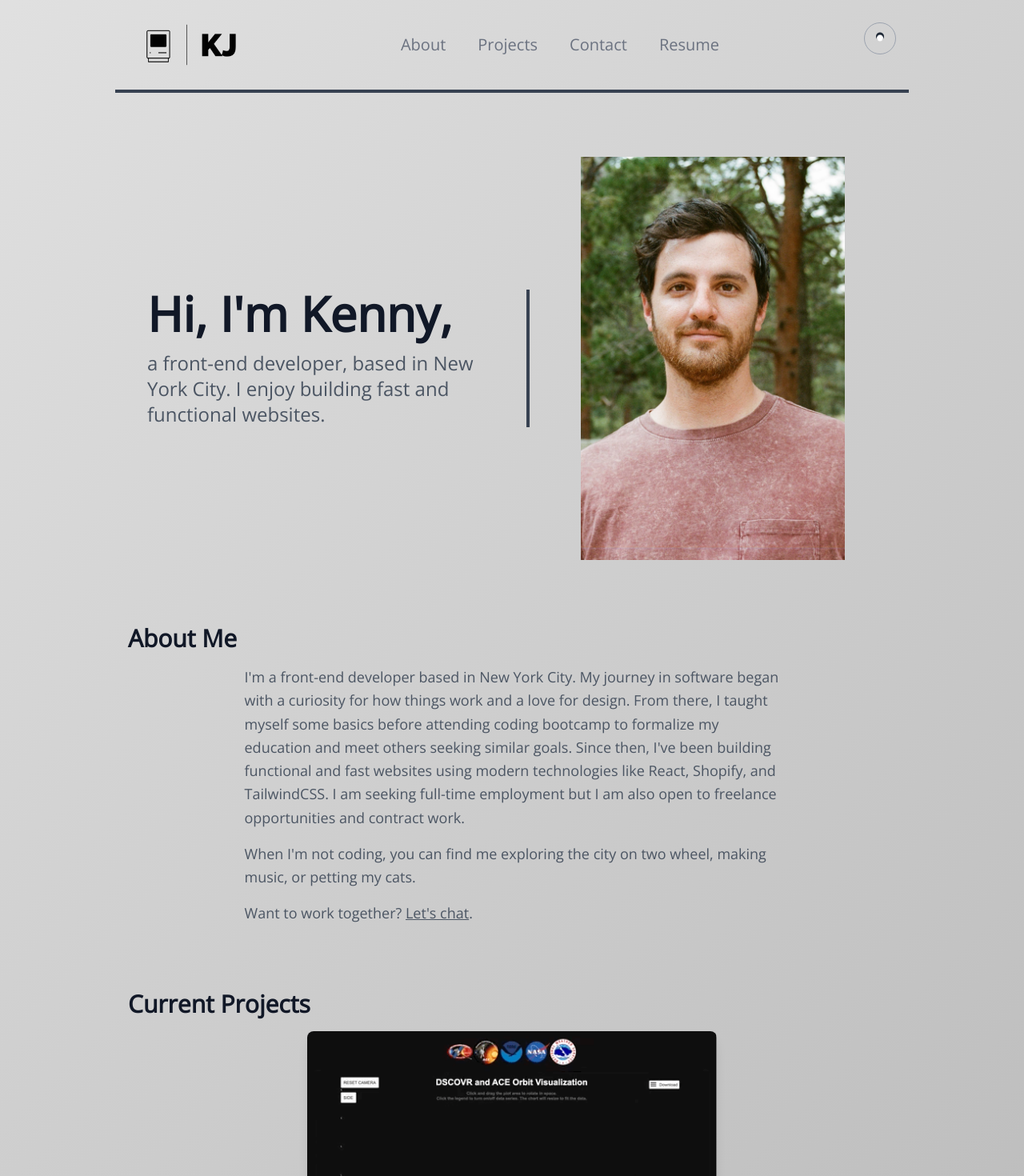
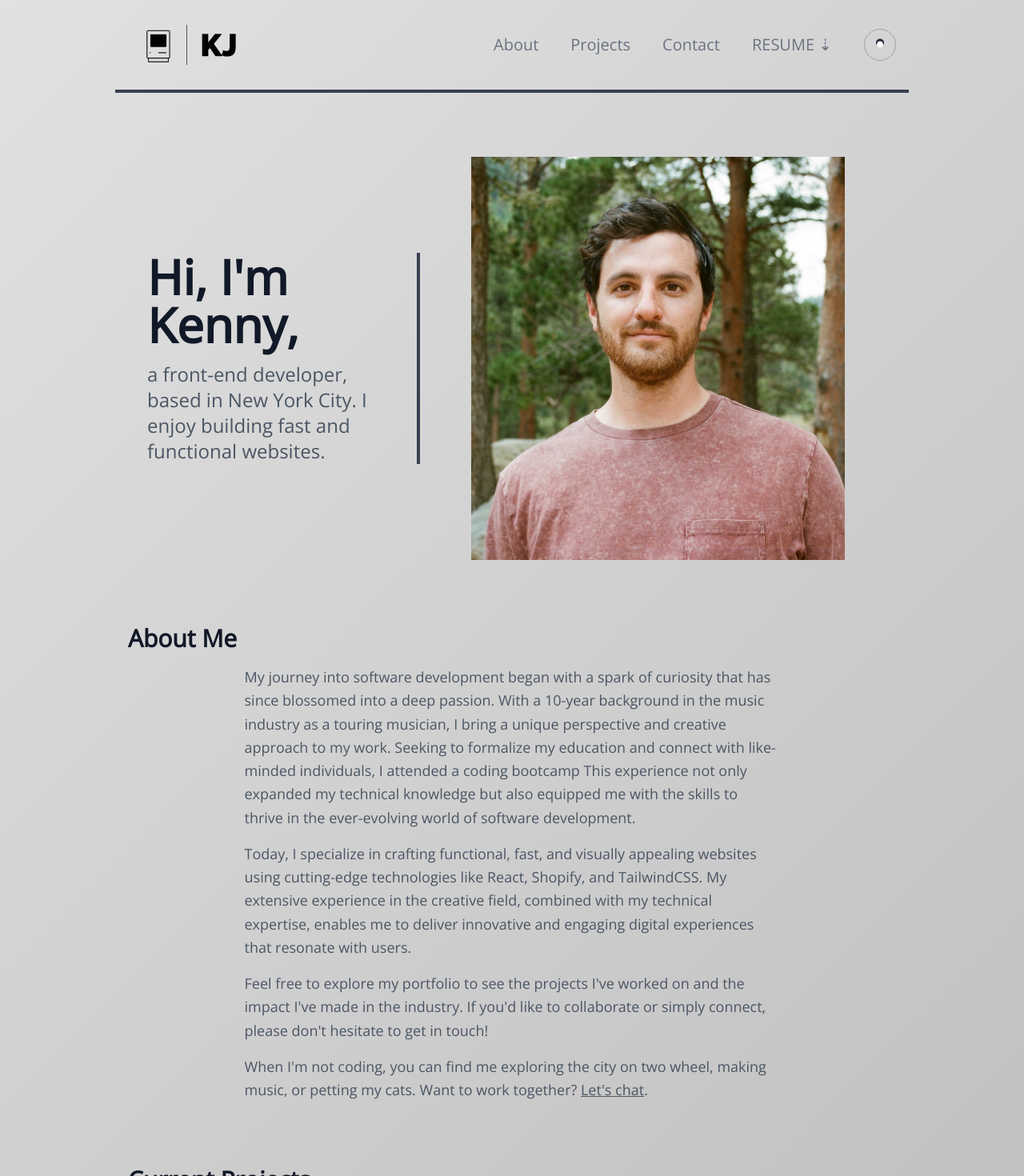
Before and after one commit to papercircuit/simple-portfolio, a React (Create React App) app: page / in a window 1280 px wide. Shown: the top 1470 px of the page at 80% size. Built offline with nearby package versions, Linux system fonts and the light colour scheme; no server answers.

Commit message:
Avatar, nav styling

```diff
--- a/src/components/About.js
+++ b/src/components/About.js
@@ -26,7 +26,10 @@ const About = () => {
     },
     hover: {
       color: "#10B981",
-      fontWeight: "bold",
+    },
+    dark: {
+      color: "white",
+      fontWeight: "inherit",
     },
   };
 
@@ -47,7 +50,31 @@ const About = () => {
           initial="initial"
           animate="animate"
         >
-          I'm a front-end developer based in New York City. My journey in software began with a curiosity for how things work and a love for design. From there, I taught myself some basics before attending <a href="htts://www.fullstackacademy.com">coding bootcamp</a> to formalize my education and meet others seeking similar goals. Since then, I've been building functional and fast websites using modern technologies like React, Shopify, and TailwindCSS. I am seeking full-time employment but I am also open to freelance opportunities and contract work.
+          My journey into software development began with a spark of curiosity
+          that has since blossomed into a deep passion. With a 10-year
+          background in the music industry as a touring musician, I bring a
+          unique perspective and creative approach to my work. Seeking to
+          formalize my education and connect with like-minded individuals, I
+          attended a{" "}
+          <motion.span variants={emphasisVariants} whileHover="hover">
+            <a href="htts://www.fullstackacademy.com">coding bootcamp </a>
+          </motion.span>
+          This experience not only expanded my technical knowledge but also
+          equipped me with the skills to thrive in the ever-evolving world of
+          software development.
+          <motion.p
+            className="text-lg text-gray-600 dark:text-gray-400 leading-relaxed mx-auto max-w-prose mt-4"
+            variants={textVariants}
+            initial="initial"
+            animate="animate"
+          >
+            Today, I specialize in crafting functional, fast, and visually
+            appealing websites using cutting-edge technologies like React,
+            Shopify, and TailwindCSS. My extensive experience in the creative
+            field, combined with my technical expertise, enables me to deliver
+            innovative and engaging digital experiences that resonate with
+            users.
+          </motion.p>
         </motion.p>
         <motion.p
           className="text-lg text-gray-600 dark:text-gray-400 leading-relaxed mx-auto max-w-prose mt-4"
@@ -55,7 +82,9 @@ const About = () => {
           initial="initial"
           animate="animate"
         >
-          When I'm not coding, you can find me exploring the city on two wheel, making music, or petting my cats.
+          Feel free to explore my portfolio to see the projects I've worked on
+          and the impact I've made in the industry. If you'd like to collaborate
+          or simply connect, please don't hesitate to get in touch!
         </motion.p>
         <motion.p
           className="text-lg text-gray-600 dark:text-gray-400 leading-relaxed mx-auto max-w-prose mt-4"
@@ -63,7 +92,8 @@ const About = () => {
           initial="initial"
           animate="animate"
         >
-          Want to work together?{" "}
+          When I'm not coding, you can find me exploring the city on two wheel,
+          making music, or petting my cats. Want to work together?{" "}
           <motion.span
             className="cursor-pointer"
             variants={emphasisVariants}
--- a/src/components/Hero.js
+++ b/src/components/Hero.js
@@ -84,7 +84,7 @@ const Hero = () => {
         </motion.p>
       </div>
 
-      <div className="relative min-w-40 w-xl md:w-full h-[50vh] md:h-[63vh] dark:border-gray-200 rounded-sm overflow-hidden mt-6 md:mt-0 md:ml-6">
+      <div className="relative min-w-[60%] w-xl md:w-full h-[50vh] md:h-[63vh] dark:border-gray-200 rounded-sm overflow-hidden mt-6 md:mt-0 md:ml-6">
         <motion.img
           src={Avatar}
           className="absolute top-0 left-0 w-full h-full object-cover px-20 md:px-10"
--- a/src/components/Nav.js
+++ b/src/components/Nav.js
@@ -66,13 +66,17 @@ const Nav = ({ darkMode, toggleDarkMode }) => {
             whileHover="hover"
             onClick={openResumeInNewTab}
           >
-            Resume
+            RESUME ⇣
           </motion.button>
+          <div className="text-xl flex justify-center md:block">
+            <DarkModeToggle
+              darkMode={darkMode}
+              toggleDarkMode={toggleDarkMode}
+            />
+          </div>
         </div>
-        <div className="text-xl flex justify-center pb-4 md:block">
-          <DarkModeToggle darkMode={darkMode} toggleDarkMode={toggleDarkMode} />
-        </div>
-        <div className="w-full flex justify-center md:hidden">
+
+        <div className="w-full flex justify-center pb-2 md:hidden">
           <button className="focus:outline-none" onClick={toggleMobileMenu}>
             <span className="block w-[24vw] h-0.5 bg-gray-500 dark:bg-gray-300"></span>
             <span className="block w-[22vw] h-0.5 bg-gray-500 dark:bg-gray-300 mt-1.5"></span>
@@ -101,23 +105,23 @@ const Nav = ({ darkMode, toggleDarkMode }) => {
           </motion.a>
           <motion.a
             className="text-gray-500 px-10 pb-2 dark:text-gray-300"
-            href="#contact"
+            href="mailto:kenny.johnson.nyc@gmail.com"
             variants={hoverVariants}
             whileHover="hover"
           >
             Contact
           </motion.a>
-          <motion.button
-            className="text-xl text-gray-500 dark:text-gray-300"
+          <motion.a
+            className="text-gray-500 px-10 pb-2 dark:text-gray-300"
             variants={hoverVariants}
             whileHover="hover"
             onClick={openResumeInNewTab}
           >
-            Resume
-          </motion.button>
+            RESUME ⇣
+          </motion.a>
         </div>
       )}
-      <div className=" flex justify-center pb-4 hidden">
+      <div className="flex justify-center pb-4 pt-2 md:hidden">
         <DarkModeToggle darkMode={darkMode} toggleDarkMode={toggleDarkMode} />
       </div>
     </div>
```
